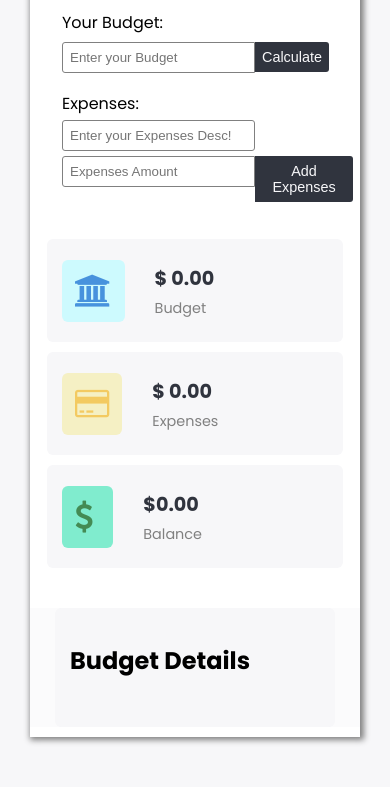
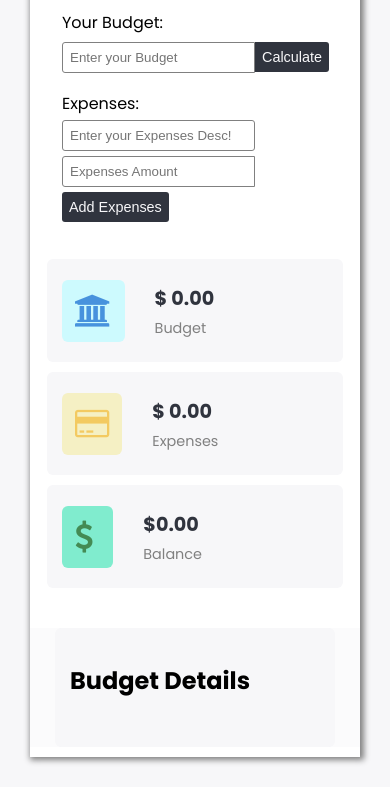
Before and after one commit to MaryAMsendoo/BudgetApp, a plain HTML site: page index.html in a window 390 px wide. Shown: the part 116-903 px from the top of the page. Drawn offline with Linux system fonts and the light colour scheme; a web font is replaced by a local one.

Commit message:
second commit

```diff
--- a/CSS/Style.css
+++ b/CSS/Style.css
@@ -273,3 +273,16 @@ input:focus{
         height: auto;
       }
  }
+
+ @media(max-width: 390px){
+  .group_position5{
+    flex-direction: column;
+  }
+
+  #btn2{
+   border-radius: 3px;
+    margin-top: 5px;
+    margin-left: 5px;
+  }
+
+ }
--- a/index.html
+++ b/index.html
@@ -57,7 +57,7 @@
                                 <input id="expense_amount" type="number" placeholder="Expenses Amount">
                             </div>
                             <div class="btn">
-                                <button id="btn2" onclick="exp()" type="button">Add Expenses</button>
+                                <button class="btn2" id="btn2" onclick="exp()" type="button">Add Expenses</button>
                             </div>
                         </div>
                     </div>
```
